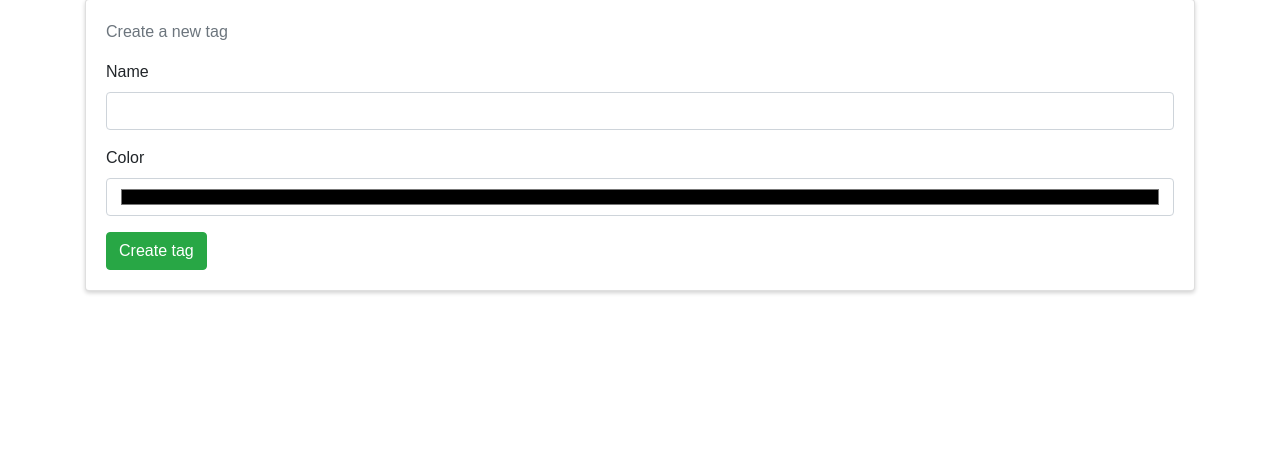
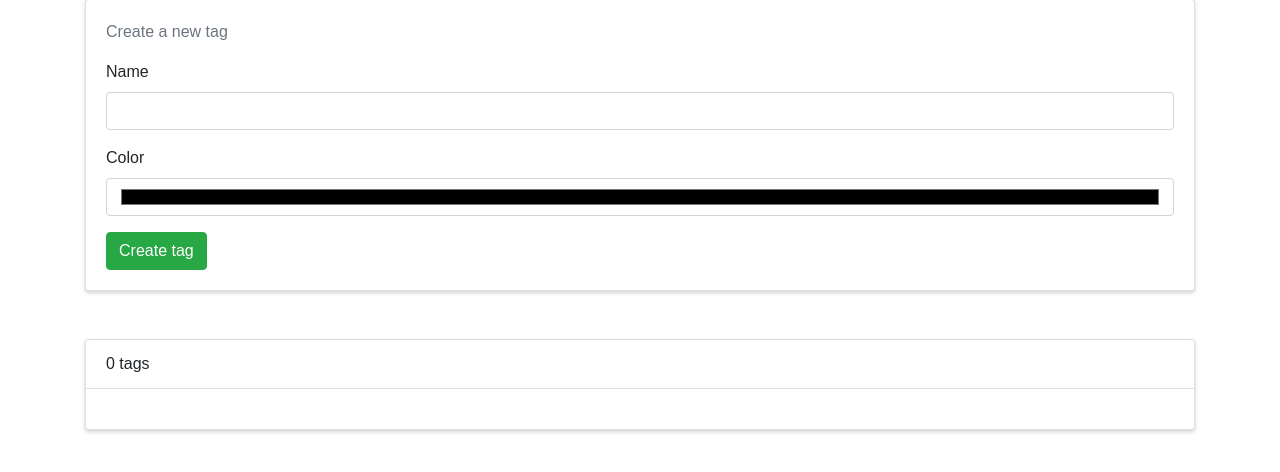
Before and after one commit to rrickgauer/lists, a Flask app: template src/front-end/lists/templates/tags/index.html in a window 1280 px wide. Shown: the part 201-673 px from the top of the page. Run offline with Flask 2, Linux system fonts and the light colour scheme; the template is opened without the code that fills it, so the values that code supplies are empty; some libraries are stand-ins or nearby versions; some web fonts are replaced.

Commit message:
display the items

```diff
--- a/src/front-end/lists/api_wrapper/base_wrapper.py
+++ b/src/front-end/lists/api_wrapper/base_wrapper.py
@@ -17,6 +17,7 @@ class ApiUrls(str, Enum):
     USERS = 'users'
     LISTS = 'lists'
     ITEMS = 'items'
+    TAGS  = 'tags'
 
 
 #------------------------------------------------------
--- a/src/front-end/lists/services/__init__.py
+++ b/src/front-end/lists/services/__init__.py
@@ -2,3 +2,4 @@
 
 from . import lists as lists
 from . import cookies as cookies
+from . import tags as tags
--- a/src/front-end/lists/templates/tags/index.html
+++ b/src/front-end/lists/templates/tags/index.html
@@ -2,8 +2,12 @@
 
 This is the top document for tags page.
 
-Incoming data: none
-
+Incoming data:
+    - tags (list)
+        - id
+        - name
+        - color
+        - created_on
 #}
 
 <!DOCTYPE html>
@@ -23,28 +27,68 @@ Incoming data: none
     </div>
 
     <!-- new tag form -->
-    <div class="container" id="tags-form-new-container">
-        <div class="card card-body">
-            <p class="text-muted">Create a new tag</p>
+    {% include 'tags/new-tag-form.html' %}
 
-            <form id="tags-form-new">
+
+
+    <!-- existing tags -->
+    <div class="container my-5" id="tags-container">
+        <div class="card" id="tags-card">
+            <div class="card-header">{{data.tags|length}} tags</div>
+
+
+            <div class="card-body">
+
+                <ul class="list-group">
+                    {% for tag in data.tags %}
+
+                    <li class="list-group-item tags-list-group-item" data-tag-id="{{tag.id}}">
+                        <!-- tag display section -->
+                        <div class="tags-list-group-item-display d-flex justify-content-between align-items-center">
+                            <span class="badge badge-pill tag-badge" style="background-color: {{tag.color}};">{{tag.name}}</span>
+
+                            <div>
+                                <button type="button" class="tags-list-group-item-btn-edit btn btn-sm btn-gray">Edit</button>
+                                <button type="button" class="tags-list-group-item-btn-delete btn btn-sm btn-gray text-danger">Delete</button>
+                            </div>
+                        </div>
+
+                        <!-- edit tag form -->
+                        <div class="tags-list-group-item-form-container d-none">
+                            <form class="tags-form-edit">
                                 <!-- name -->
                                 <div class="form-group">
-                    <label for="tags-form-new-input-name">Name</label>
-                    <input type="text" class="form-control" id="tags-form-new-input-name" required>
+                                    <input type="text" class="form-control form-control-sm tags-form-edit-input-name" required value="{{tag.name}}">
                                 </div>
 
                                 <!-- color -->
                                 <div class="form-group">
-                    <label for="tags-form-new-input-color">Color</label>
-                    <input type="color" class="form-control" id="tags-form-new-input-color" required>
+                                    <input type="color" class="form-control form-control-sm tags-form-edit-input-color" required value="{{tag.color}}">
                                 </div>
 
                                 <!-- submit -->
-                <button type="submit" class="btn btn-success" id="#tags-form-new-btn-submit">Create tag</button>
+                                <button type="button" class="btn btn-sm btn-gray">Cancel</button>
+                                <button type="button" class="btn btn-sm btn-success">Save changes</button>
                             </form>
                         </div>
+
+
+                    </li>
+
+                    {% endfor %}
+                </ul>
+
+
+
             </div>
+
+
+        </div>
+    </div>
+
+
+
+
 
 
 
--- /dev/null
+++ b/src/front-end/lists/templates/tags/new-tag-form.html
@@ -0,0 +1,24 @@
+{# Form to create new tags. #}
+
+<div class="container" id="tags-form-new-container">
+    <div class="card card-body">
+        <p class="text-muted">Create a new tag</p>
+
+        <form id="tags-form-new">
+            <!-- name -->
+            <div class="form-group">
+                <label for="tags-form-new-input-name">Name</label>
+                <input type="text" class="form-control" id="tags-form-new-input-name" required>
+            </div>
+
+            <!-- color -->
+            <div class="form-group">
+                <label for="tags-form-new-input-color">Color</label>
+                <input type="color" class="form-control" id="tags-form-new-input-color" required>
+            </div>
+
+            <!-- submit -->
+            <button type="submit" class="btn btn-success" id="#tags-form-new-btn-submit">Create tag</button>
+        </form>
+    </div>
+</div>
```
Also changed, not shown: src/front-end/lists/routes/tags.py (+17 -1 lines), src/front-end/lists/services/tags.py (added, +16 -0 lines). Lines whose indentation alone changed are shown as unchanged.
